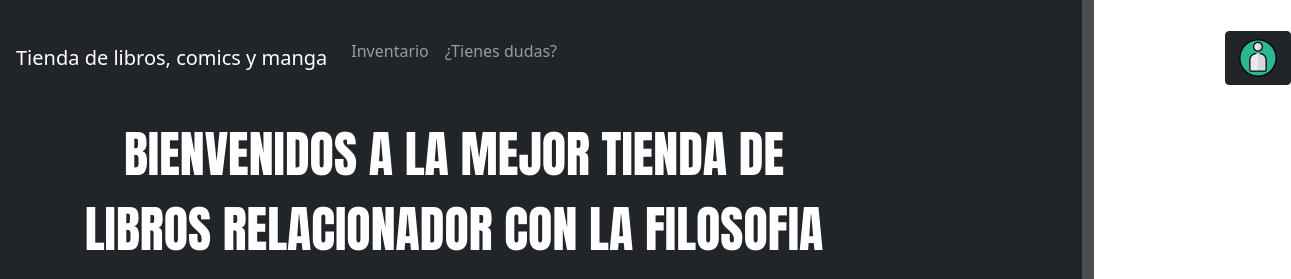
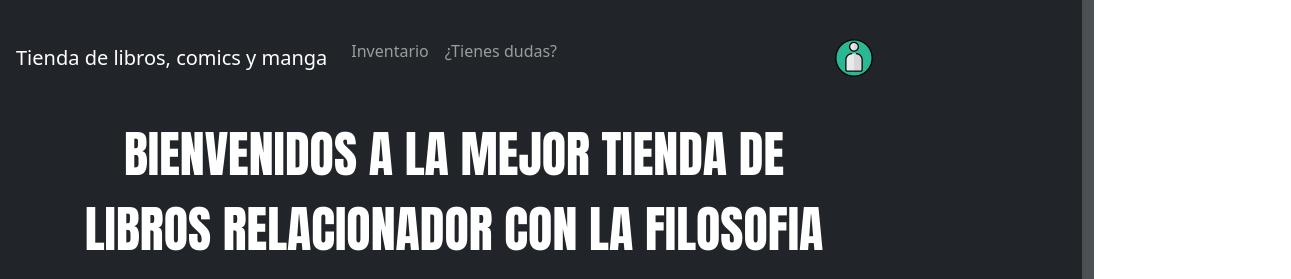
Before and after one commit to CarlosPeto/CarlosPeto.github.io, a plain HTML site: page index.html in a window 1280 px wide. Shown: the top 279 px of the page, 1291 px wide, since content can reach past the window. Drawn offline with nearby package versions, Linux system fonts and the light colour scheme.

Commit message:
cambios css

```diff
--- a/styles/style.css
+++ b/styles/style.css
@@ -51,7 +51,7 @@ a.title{
   padding-left: 20px;
 }
 div.btn-cuenta{
-  padding-left: 1000%;
+padding: 0 0 0 40vw;
 
 box-sizing: border-box;
 
@@ -273,7 +273,14 @@ padding: 0 10px 10px 10px;
     justify-content: center!important;
   }
 }
+@media (max-width: 1399px) and (min-width: 991px)  {
+  div.btn-cuenta{
+    padding: 0 0 0 20vw;
 
+    box-sizing: border-box;
+
+    }
+}
 
 .container-general{
 background-color: #212529cd;
```
